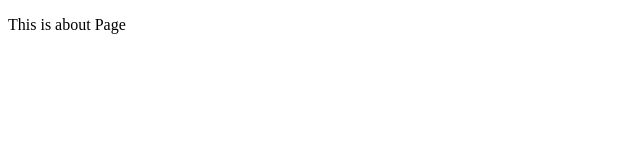
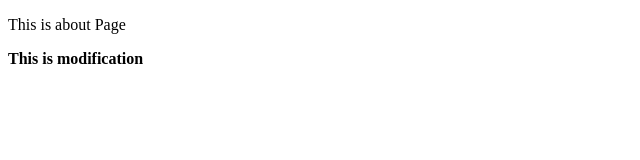
Before and after one commit to RahulBirgonda/TestRepo1, a plain HTML site: page about.html in a window 1280 px wide. Shown: the whole page, without its empty margins (0-640 px from the left). Drawn offline with Linux system fonts and the light colour scheme.

Commit message:
About is again modified

```diff
--- a/about.html
+++ b/about.html
@@ -8,5 +8,6 @@
 </head>
 <body>
     <p> This is about Page</p>
+    <b> This is modification</b>
 </body>
 </html>
```
